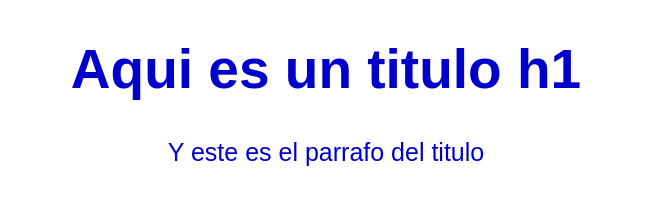
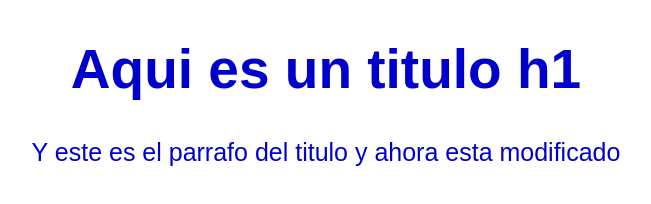
Before and after one commit to ernesto-sinh/hyperblog, a plain HTML site: page index.html in a window 1280 px wide. Shown: the whole page, without its empty margins (314-965 px from the left). Drawn offline with Linux system fonts and the light colour scheme.

Commit message:
index modificado

```diff
--- a/index.html
+++ b/index.html
@@ -9,6 +9,6 @@
 </head>
 <body>
     <h1>Aqui es un titulo h1</h1>
-    <p>Y este es el parrafo del titulo</p>
+    <p>Y este es el parrafo del titulo y ahora esta modificado</p>
 </body>
 </html>
```
